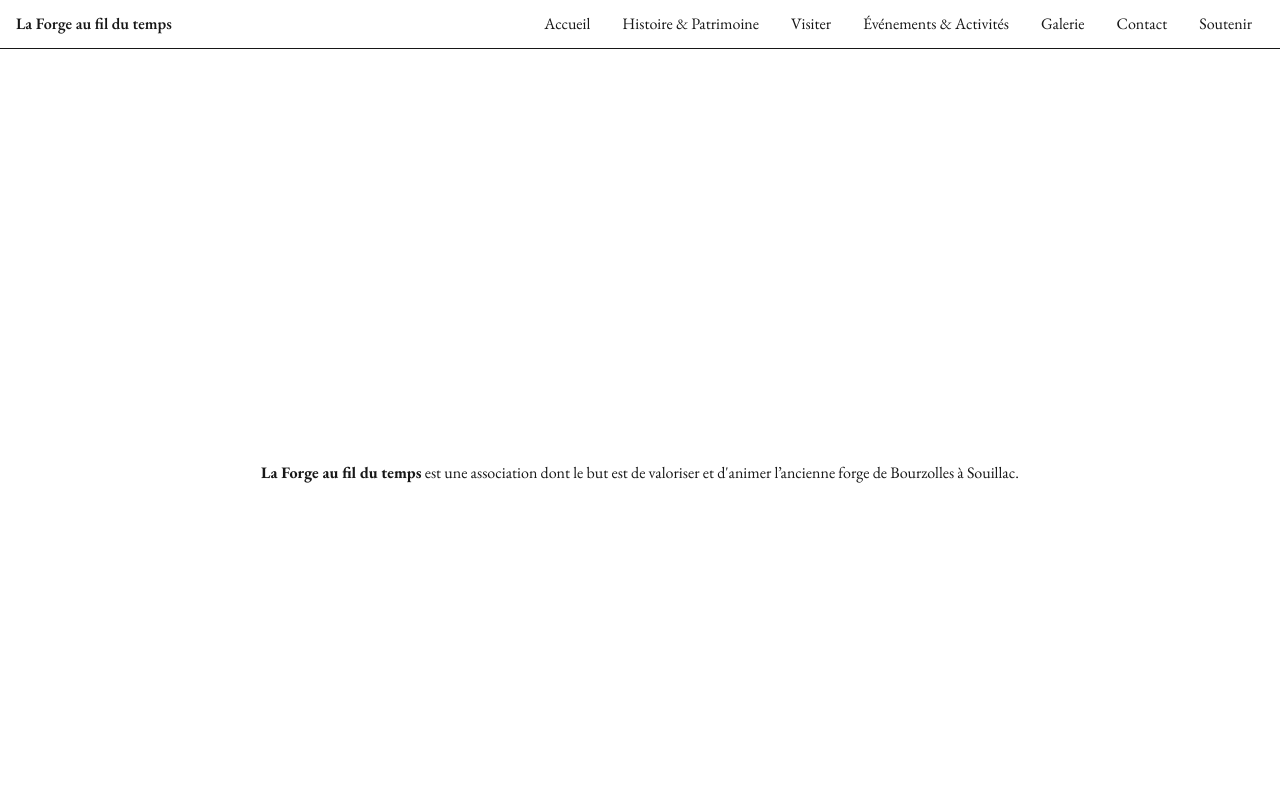
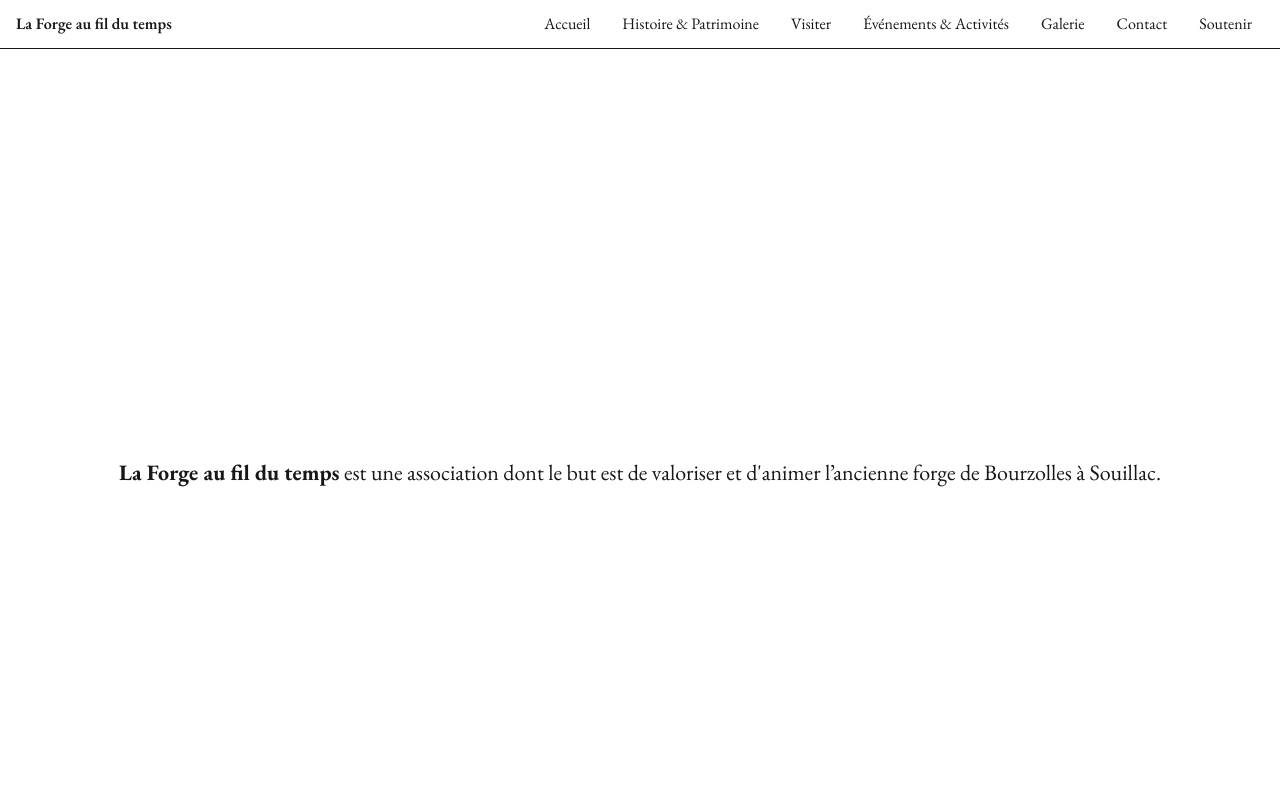
Before and after one commit to uburoiubu/forge-au-fil-du-temps, a Next.js app: page / in a window 1280 px wide. Shown: the top 800 px of the page. Built offline with nearby package versions, Linux system fonts and the light colour scheme.

Commit message:
increased paragraph font size

```diff
--- a/app/globals.css
+++ b/app/globals.css
@@ -19,6 +19,11 @@
   }
 }
 
+p {
+  font-size: 1.375rem; /* 18px */
+  line-height: 2rem;
+}
+
 body {
   background: var(--background);
   color: var(--foreground);
```
